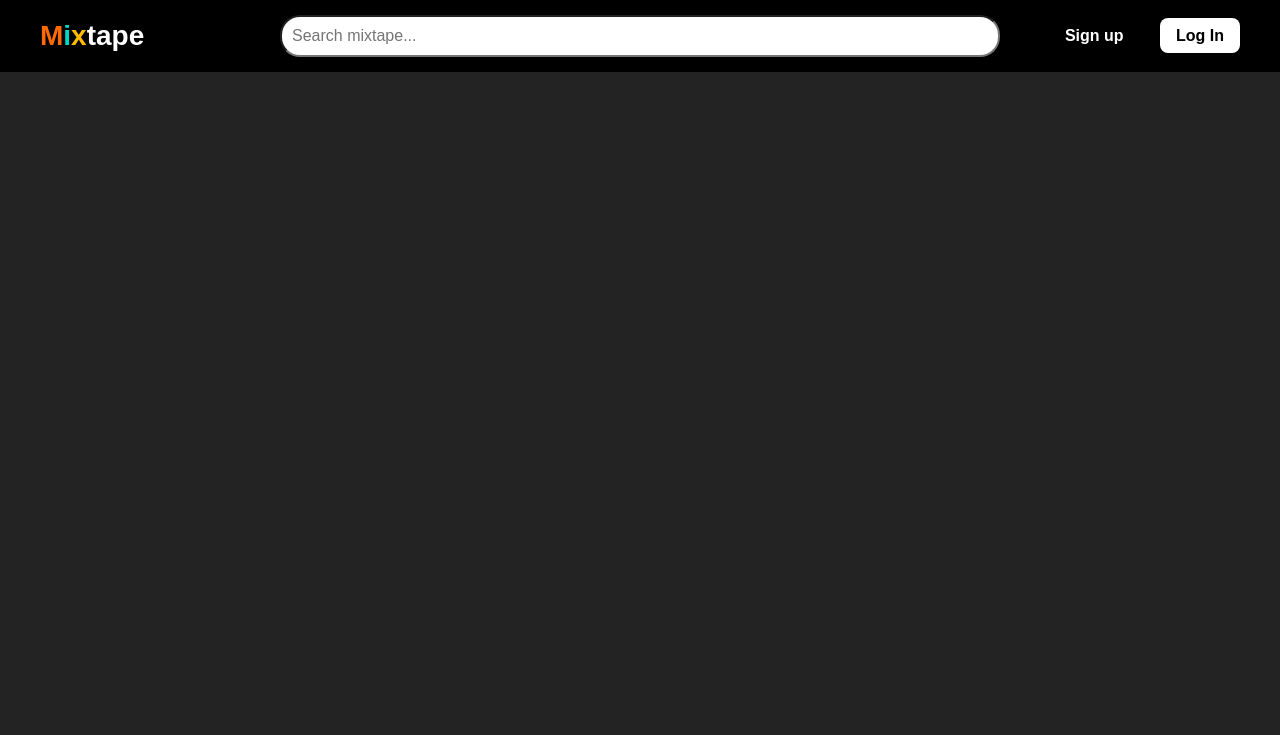
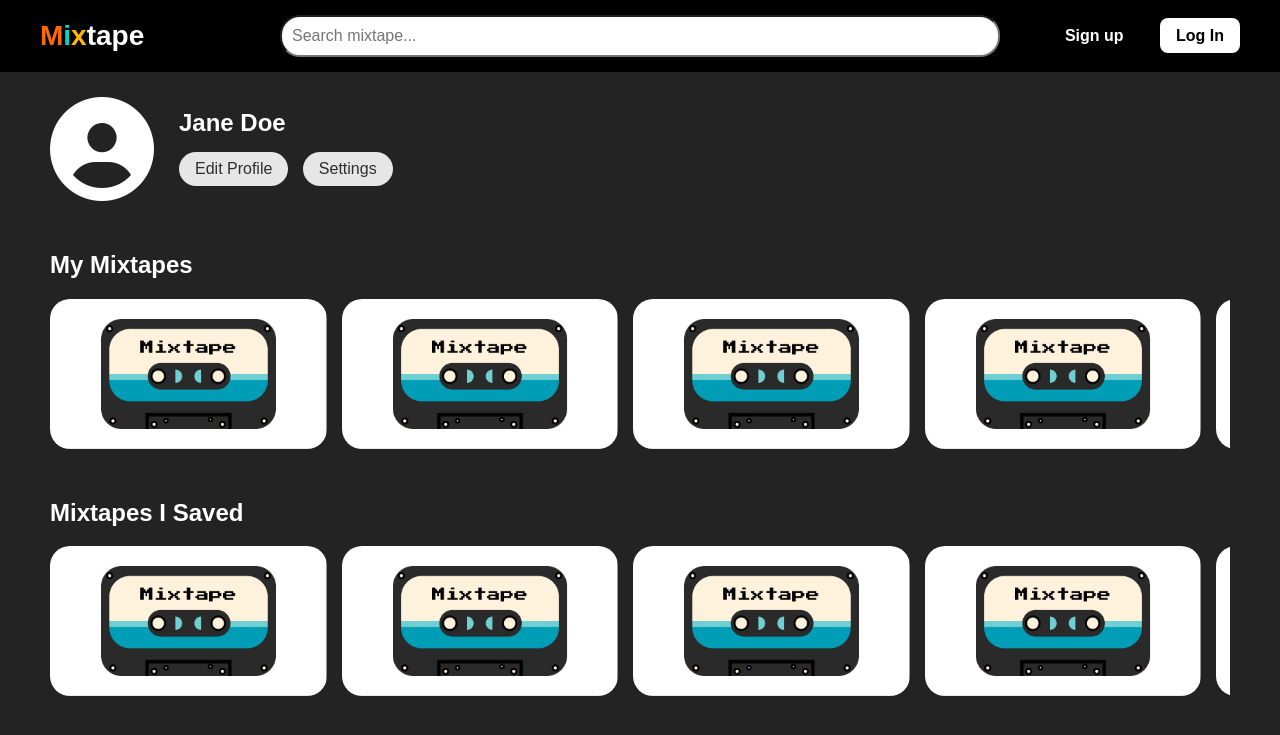
Before and after one commit to CSCI-5117-F26/developing-the-interactive-web-project-1-group-7, a Python web app: template src/developing_the_interactive_web_project_1_group_7/templates/profile.html in a window 1280 px wide. Shown: the top 735 px of the page. Run offline with Jinja, Linux system fonts and the light colour scheme; the template is opened without the code that fills it, so the values that code supplies are empty; some libraries are stand-ins or nearby versions.

Commit message:
Profile page

```diff
--- a/src/developing_the_interactive_web_project_1_group_7/server.py
+++ b/src/developing_the_interactive_web_project_1_group_7/server.py
@@ -211,3 +211,8 @@ def demo_create():
         "demo_create.html",
         mixtapes=mixtapes
     )
+
+# Temp so I can view profile.html easier
+@app.route("/profile-test")
+def profile_preview():
+    return render_template("profile.html")
--- /dev/null
+++ b/src/developing_the_interactive_web_project_1_group_7/static/profile.css
@@ -0,0 +1,34 @@
+.profile-info {
+    display: flex;
+    gap: 25px;
+    margin-bottom: 50px;
+    margin-left: 50px;
+    margin-top: 25px;
+}
+
+.profile-info > i {
+    font-size: 6.5em;
+}
+
+.profile-info .pure-button {
+    border-radius: 20px;
+    margin-right: 10px;
+}
+
+.mixtape-prof {
+    display: flex;
+    gap: 15px;
+    margin: 0 50px 50px;
+    overflow-x: auto;
+}
+
+.mixtape-preview {
+    border-radius: 20px;
+    height: 150px;
+    object-fit: cover;
+}
+
+.profile-info > div > h2 {
+    margin: 12px 0 15px 0;
+    padding: 0;
+}
--- a/src/developing_the_interactive_web_project_1_group_7/templates/profile.html
+++ b/src/developing_the_interactive_web_project_1_group_7/templates/profile.html
@@ -1,2 +1,32 @@
 {% extends "base.html" %}
 {% block title %}Profile{% endblock %}
+
+{% block content %}
+
+<link rel="stylesheet" href="{{ url_for('static', filename='profile.css') }}">
+
+<div class="profile-info">
+    <i class="fa-solid fa-circle-user"></i>
+
+    <div>
+        <h2>Jane Doe</h2>
+        <button class="pure-button">Edit Profile</button>
+        <button class="pure-button">Settings</button>
+    </div>
+</div>
+
+<h2>My Mixtapes</h2>
+<div class="mixtape-prof">
+    {% for i in range(10) %}
+        <img class="mixtape-preview" src="{{ url_for('static', filename='images/cover.png') }}" alt="Mixtape cover">
+    {% endfor %}
+</div>
+
+<h2>Mixtapes I Saved</h2>
+<div class="mixtape-prof">
+    {% for i in range(10) %}
+        <img class="mixtape-preview" src="{{ url_for('static', filename='images/cover.png') }}" alt="Mixtape cover">
+    {% endfor %}
+</div>
+
+{% endblock %}
```
